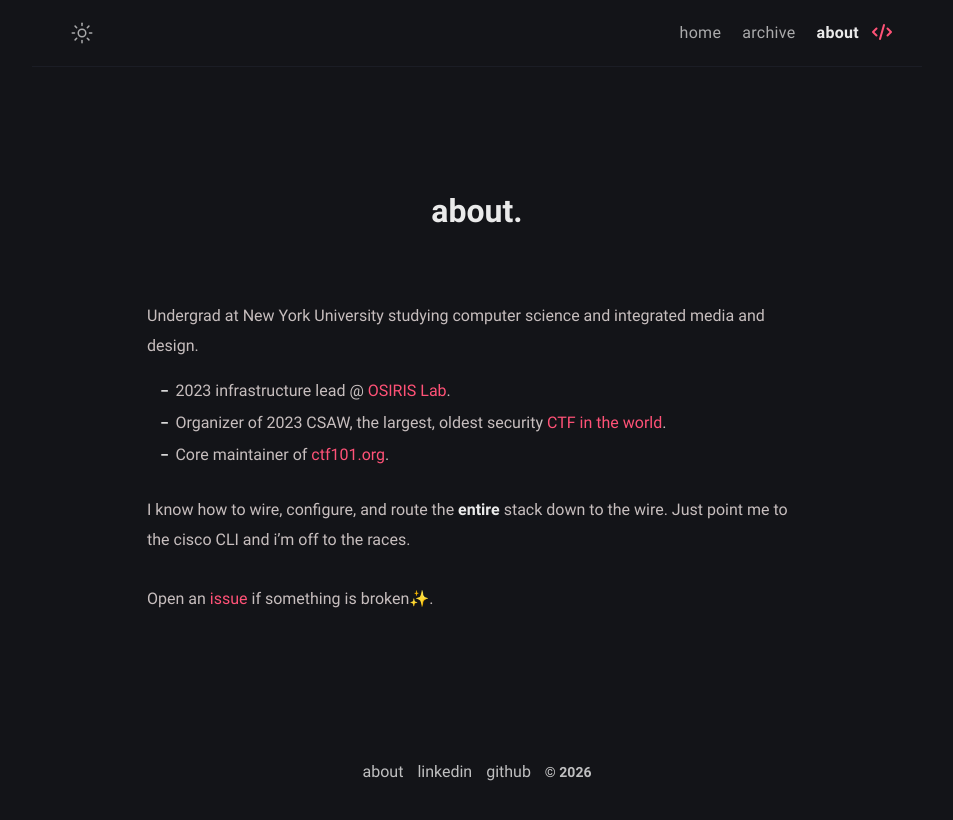
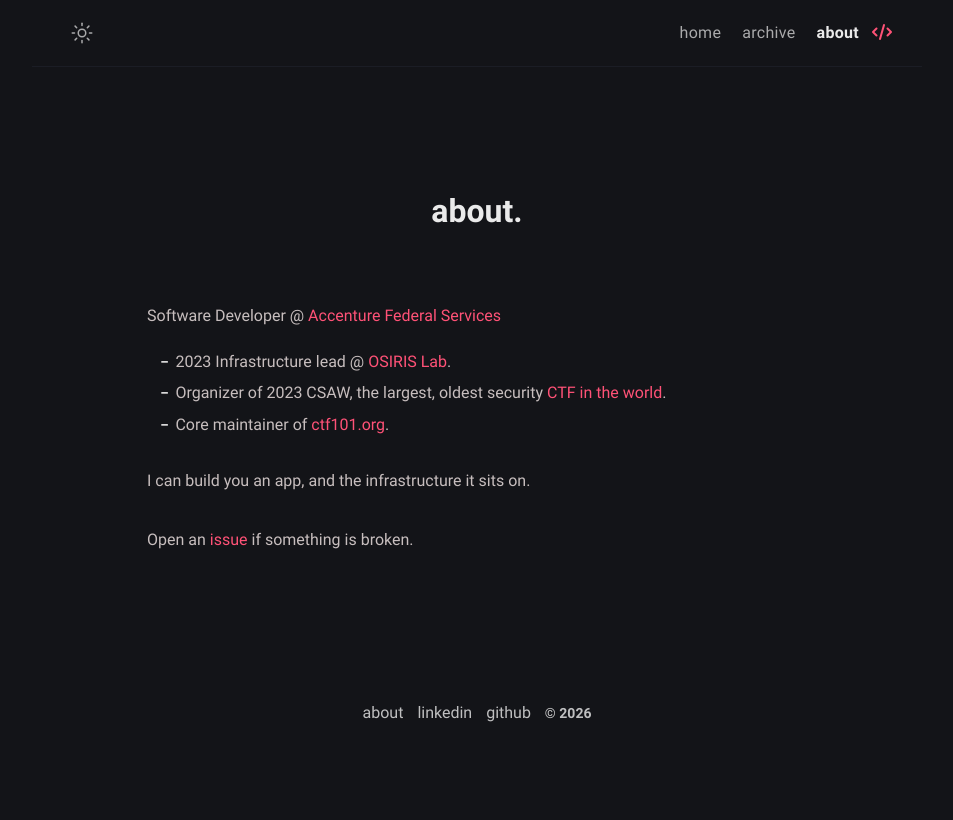
Before and after one commit to davidchiii/davidchiii.github.io, a Jekyll site: the page built from about.md, in a window 1280 px wide. Shown: the top 820 px of the page, without its empty margins (163-1116 px from the left). Built offline with Jekyll 4.4.1, drawn with Linux system fonts in a browser that asks for light colours.

```diff
--- a/_config.yml
+++ b/_config.yml
@@ -12,7 +12,7 @@ mode: dark # default theme "dark" | "light"
 author:
   name: David Chang # author name
   bio: >- # tell to the world
-    Computer science @ New York University <br> Full Stack + Machine Learning
+    Software Engineer @ Accenture Federal Services <br> Computer Science @ New York University
   username: davidchiii # general username
   github: davidchiii # github username
   twitter: twitter_username # twitter username
--- a/about.md
+++ b/about.md
@@ -2,16 +2,15 @@
 title: about
 permalink: /about/
 layout: page
-excerpt: Hi everyone. I'm a senior undergraduate student at New York University. This is the about me page.
+excerpt: Hi everyone. I'm David. This is the about me page.
 comments: false
 ---
 
-Undergrad at New York University studying computer science and integrated media and design.
-- 2023 infrastructure lead @ [OSIRIS Lab](https://osiris.cyber.nyu.edu).
+Software Developer @ [Accenture Federal Services](https://www.accenture.com/us-en/industries/accenture-federal-services)
+- 2023 Infrastructure lead @ [OSIRIS Lab](https://osiris.cyber.nyu.edu).
 - Organizer of 2023 CSAW, the largest, oldest security [CTF in the world](https://csaw.io).
 - Core maintainer of [ctf101.org](https://ctf101.org).
 
-I know how to wire, configure, and route the **entire** stack down to the wire. Just point me to the cisco CLI and i'm off to the races.
+I can build you an app, and the infrastructure it sits on.
 
-
-Open an [issue](https://github.com/davidchiii/davidchiii.github.io/issues) if something is broken✨.
+Open an [issue](https://github.com/davidchiii/davidchiii.github.io/issues) if something is broken.
```
Also changed, not shown: _posts/understanding-callback-functions/2025-09-22-callback.md (added, +37 -0 lines), 17 other files.
